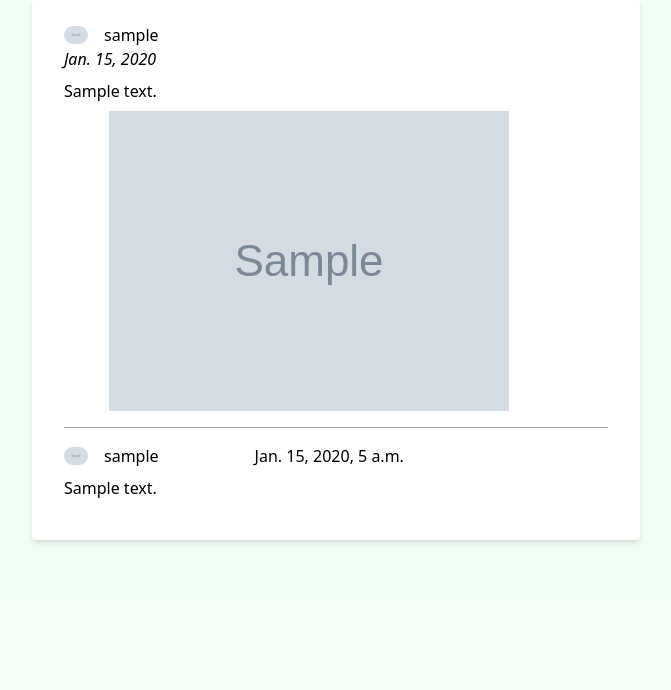
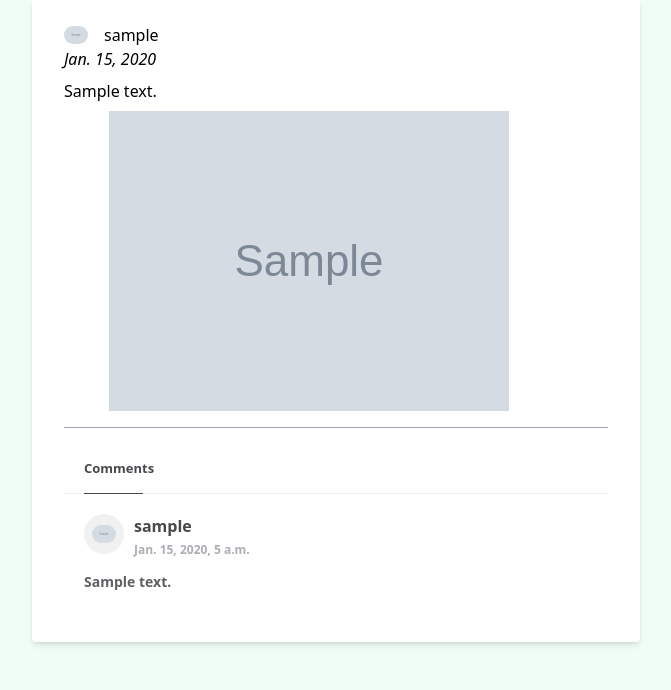
Before and after one commit to codinSamueldev/my, a Django app: page / in a window 1280 px wide. Shown: the part 201-891 px from the top of the page, without its empty margins (304-975 px from the left). Before the commit the page ends 745 px from the top, so only its background shows below. Run offline with Django 5.2, Linux system fonts and the light colour scheme; tables that the repository leaves empty hold one stand-in row (values such as "Sample post"); grey boxes marked "Sample" are stand-in pictures; some libraries are stand-ins or nearby versions.

Commit message:
style comments component
TODO: style submit comments component

```diff
--- a/templates/partials/comments.html
+++ b/templates/partials/comments.html
@@ -1,9 +1,16 @@
 {% load static %}
+
+
+<span class="title">Comments</span>
 
 {% for c in p.postcommentsmodel_set.all %}
 
-    <div id="poster" class="mt-4 flex flex-wrap items-center gap-4">
-
+    <!-- * From Uiverse.io by zanina-yassine */  -->
+    <div class="card">
+        <div class="comments">
+            <div class="comment-container">
+                <div class="user">
+                    <div class="user-pic">
                         {% if p.posted_by.profile_picture %}
                             <figure class="w-6">
                                 <img loading="lazy" src="{{ c.commented_by.profile_picture.url }}" alt="{{ c.commented_by.username }} profile picture" class="rounded-full">
@@ -13,16 +20,20 @@
                                 <img loading="lazy" src="{% static 'icons/default_user_pic.webp' %}" alt="default profile picture" class="rounded-full">
                             </figure>
                         {% endif %}
-
-        <p>{{ c.commented_by.username|default:"Anonymous" }}</p>
-
-        <p class="lg:ml-20">{{ c.comm_date }}</p>
-
+                    </div>
+                    <div class="user-info">
+                        <span>{{ c.commented_by.username|default:"Anonymous" }}</span>
+                        <p>{{ c.comm_date }}</p>
+                    </div>
+                </div>
+                <p class="comment-content">
+                    {{ c.comment }}
+                </p>
+            </div>
+        </div>
     </div>
 
-    <div>
-        <p class="my-2">{{ c.comment }}</p>
-    </div>
     {% empty %}
-        <p>If you are logged in, be the first to leave a comment</p>
+        <p class="mt-2">If you are logged in, be the first to leave a comment</p>
+
 {% endfor %}
--- a/templates/partials/index_styles.html
+++ b/templates/partials/index_styles.html
@@ -21,4 +21,104 @@
         border: none;
         cursor: pointer;
     }
+
+    /* From Uiverse.io by zanina-yassine */
+    .card {
+        width: 100%;
+        height: fit-content;
+    }
+
+    .title {
+        width: 100%;
+        height: 50px;
+        position: relative;
+        display: flex;
+        align-items: center;
+        padding-left: 20px;
+        border-bottom: 1px solid #f1f1f1;
+        font-weight: 700;
+        font-size: 13px;
+        color: #47484b;
+    }
+
+    .title::after {
+        content: '';
+        width: 8ch;
+        height: 1px;
+        position: absolute;
+        bottom: -1px;
+        background-color: #47484b;
+    }
+
+    .comments {
+        display: grid;
+        gap: 20px;
+        padding: 20px;
+    }
+
+    .comment-container {
+        display: flex;
+        flex-direction: column;
+        gap: 15px;
+        padding: 0;
+        margin: 0;
+    }
+
+    .comment-container .user {
+        display: grid;
+        grid-template-columns: 40px 1fr;
+        gap: 10px;
+    }
+
+    .comment-container .user .user-pic {
+        width: 40px;
+        height: 40px;
+        position: relative;
+        display: flex;
+        align-items: center;
+        justify-content: center;
+        background-color: #f1f1f1;
+        border-radius: 50%;
+    }
+
+    .comment-container .user .user-info {
+        width: 100%;
+        display: flex;
+        flex-direction: column;
+        align-items: flex-start;
+        justify-content: center;
+        gap: 3px;
+    }
+
+    .comment-container .user .user-info span {
+        font-weight: 700;
+        font-size: 16px;
+        color: #47484b;
+    }
+
+    .comment-container .user .user-info p {
+        font-weight: 600;
+        font-size: 12px;
+        color: #acaeb4;
+    }
+
+    .comment-container .comment-content {
+        font-size: 14px;
+        line-height: 16px;
+        font-weight: 600;
+        color: #5f6064;
+    }
+
+
+    @keyframes ripple {
+        0% {
+            transform: scale(0);
+            opacity: 0.6;
+        }
+
+        100% {
+            transform: scale(1);
+            opacity: 0;
+        }
+    }
 </style>
```
Lines whose indentation alone changed are shown as unchanged.
